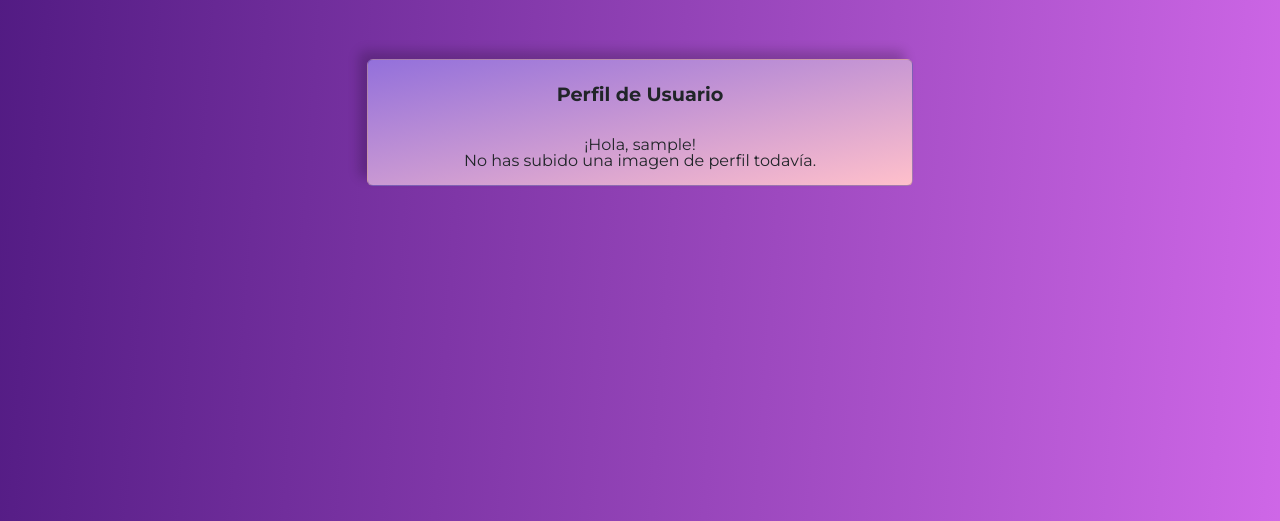
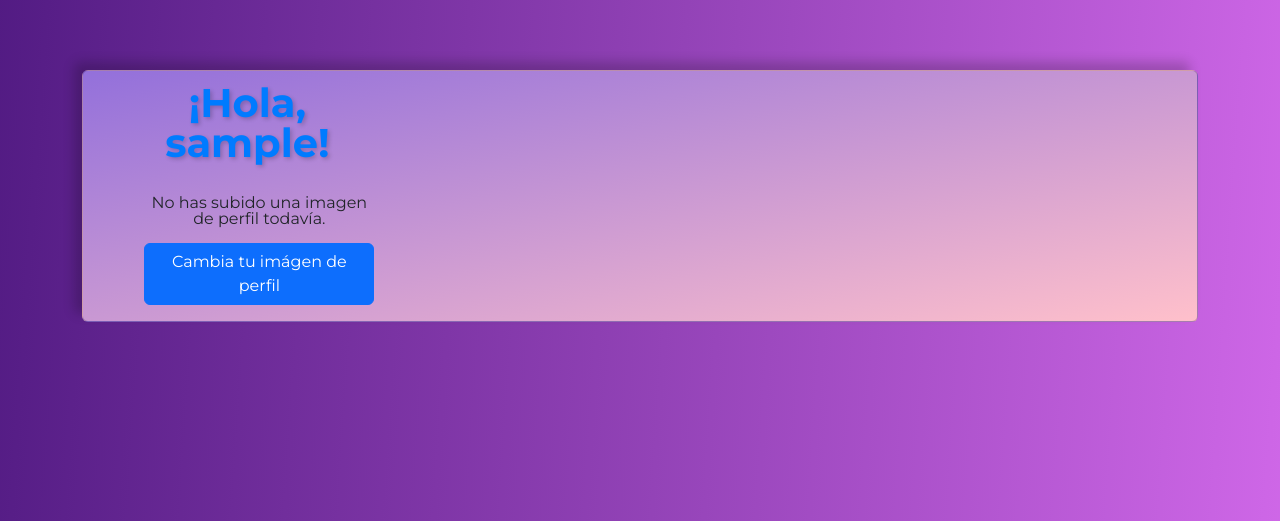
Before and after one commit to Blandskron/PortafolioCursoOnlineDjango, a Django app: page /auth/profileinfo/ in a window 1280 px wide. Shown: the part 70-591 px from the top of the page. Run offline with Django 5.2, Linux system fonts and the light colour scheme; the visitor is signed in with stand-in values (Sample User, id 1).

Commit message:
Se actualizan estilos de pagina profile y profile info acorde a estetica general de pagina, se añade boton de actualizar foto de perfil en pagina profileinfo

```diff
--- a/portafolio/authapp/templates/authapp/profileinfo.html
+++ b/portafolio/authapp/templates/authapp/profileinfo.html
@@ -6,27 +6,36 @@
 {% block content %}
 <div class="container mt-5 main-container">
     <div class="row justify-content-center">
-        <div class="col-md-6">
+        <div class="col-md-12">
             <div class="card">
+                <div class="container-fluid">
+                    <div class="row">
+                        <div class="col-md-3">
                             <div class="card-header">
-                    <h1 class="card-title text-center">Perfil de Usuario</h1>
+                                <h1 class="card-title text-center">¡Hola, {{ user.username }}!</h1>
+                            </div>
+                        </div>
                     </div>
                     <div class="card-body">
-                    {% if user.is_authenticated %}
-                        <p class="text-center">¡Hola, {{ user.username }}!</p>
-                        <div class="text-center">
+                        <div class="row">
+                            <div class="col-md-3 text-center">
+                                <div class="position-relative">
                                     {% if user.userprofile.profile_picture %}
-                                <img src="{{ user.userprofile.profile_picture.url }}" alt="Imagen de perfil" class="img-thumbnail" style="width: 200px;">
+                                        <img src="{{ user.userprofile.profile_picture.url }}" alt="Imagen de perfil"
+                                            class="img-thumbnail rounded-circle shadow" style="width: 200px;">
                                     {% else %}
                                         <p>No has subido una imagen de perfil todavía.</p>
                                     {% endif %}
                                 </div>
-                    {% else %}
-                        <p class="text-center">Inicia sesión para ver tu perfil.</p>
-                        <div class="text-center">
-                            <a href="{% url 'login' %}" class="btn btn-primary">Iniciar sesión</a>
                             </div>
-                    {% endif %}
+                        </div>
+                        <br>
+                        <div class="row">
+                            <div class="col-md-3">
+                                <a class="btn btn-primary" href="{% url 'profile' %}">Cambia tu imágen de perfil</a>
+                            </div>
+                        </div>
+                    </div>
                 </div>
             </div>
         </div>
--- a/portafolio/authapp/views.py
+++ b/portafolio/authapp/views.py
@@ -30,7 +30,7 @@ def user_login(request):
             user = authenticate(username=username, password=password)
             if user is not None:
                 login(request, user)
-                return redirect('profile')
+                return redirect('profileinfo')
     else:
         form = AuthenticationForm()
     return render(request, 'authapp/registration/login.html', {'form': form})
--- a/portafolio/static/css/styles.css
+++ b/portafolio/static/css/styles.css
@@ -52,3 +52,11 @@ body {
     font-weight: bold;
     color: red;
 }
+
+
+.card-title{
+    font-size: 2.5rem;
+    color: #007bff;
+    font-weight: bold;
+    text-shadow: 2px 2px 4px rgba(0,0,0,0.2);
+}
```
Also changed, not shown: portafolio/authapp/templates/authapp/profile.html (+5 -5 lines). Lines whose indentation alone changed are shown as unchanged.
